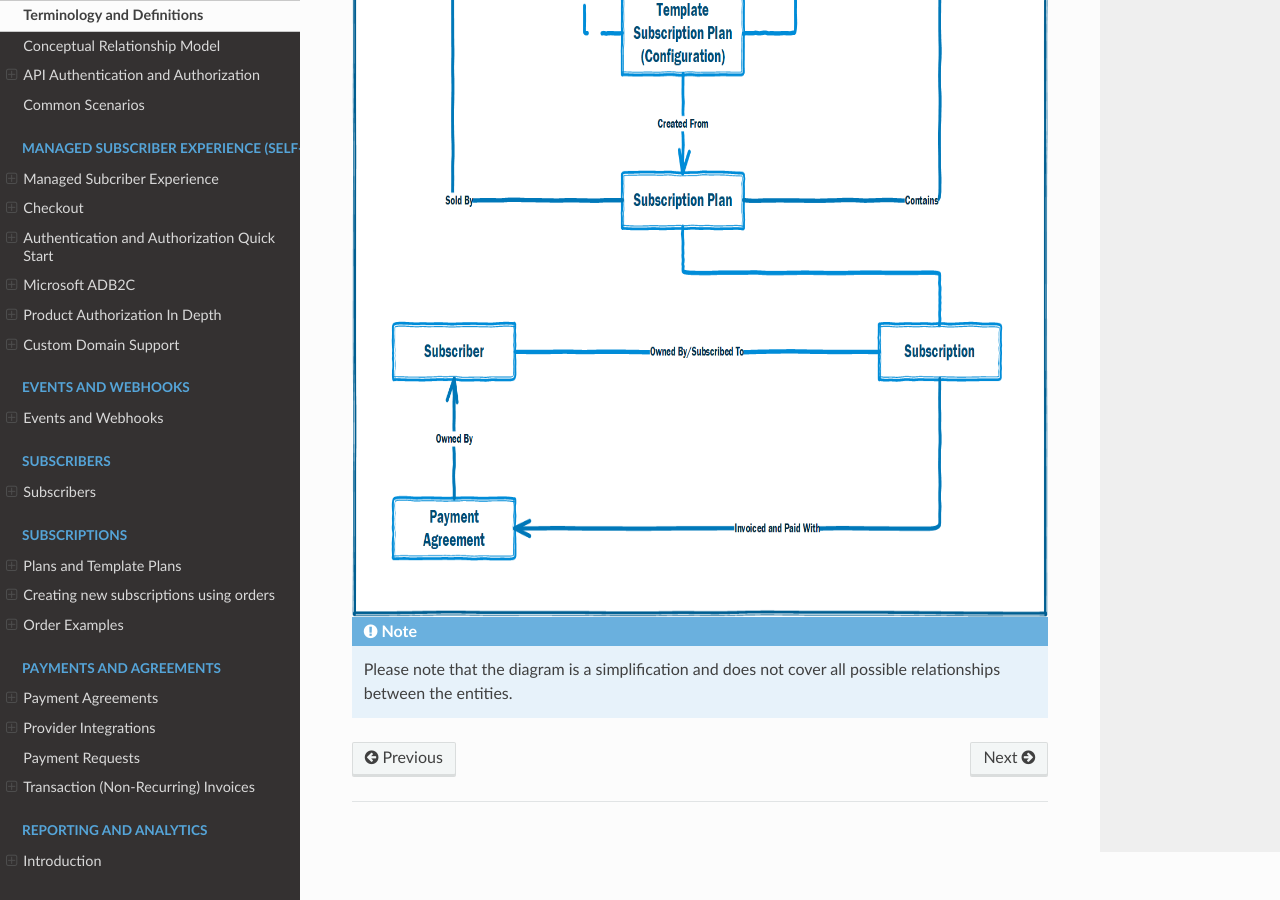
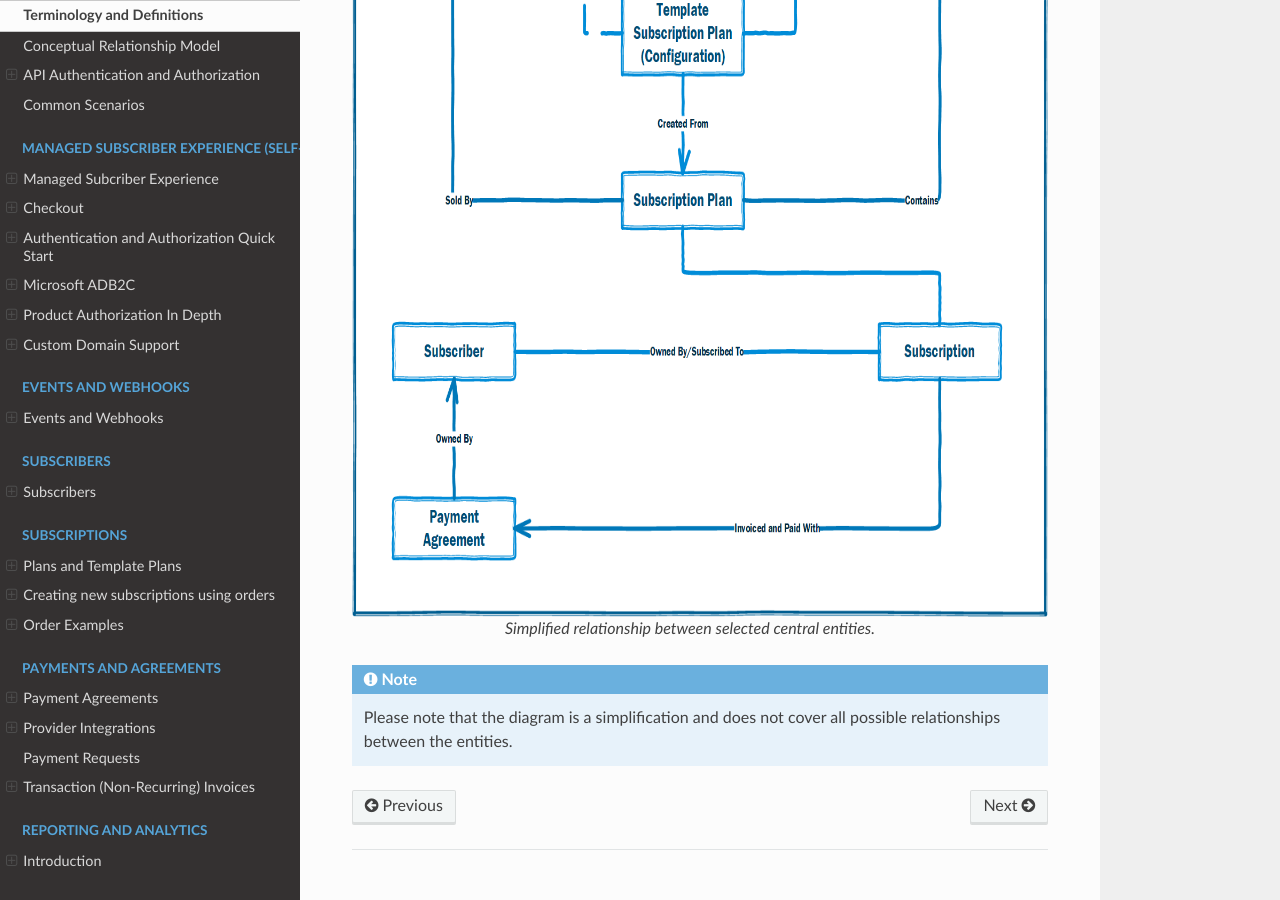
Before and after one commit to infosoftas/info-subscription-doc, a Sphinx documentation site: the page built from source/general/terminology.rst, in a window 1280 px wide and 900 px high, scrolled down 2502 px. Built offline with Sphinx 7.4.7 and the Read the Docs theme 3.1.0, drawn with Linux system fonts in a browser that asks for light colours; formulas are drawn with MathJax 3.

Commit message:
Changed to a figure to include a caption.

```diff
--- a/source/general/terminology.rst
+++ b/source/general/terminology.rst
@@ -83,10 +83,13 @@ Conceptual Relationship Model
 
 The following diagram illustrates the conceptual relationships between the some of the entities and terms defined in this document.
 
-.. image:: /_images/relationship-model.png
+
+.. figure:: /_images/relationship-model.png
     :alt: Conceptual Relationship Diagram
     :align: center
     :scale: 80%
+
+    Simplified relationship between selected central entities.
 
 
 .. note::
```
